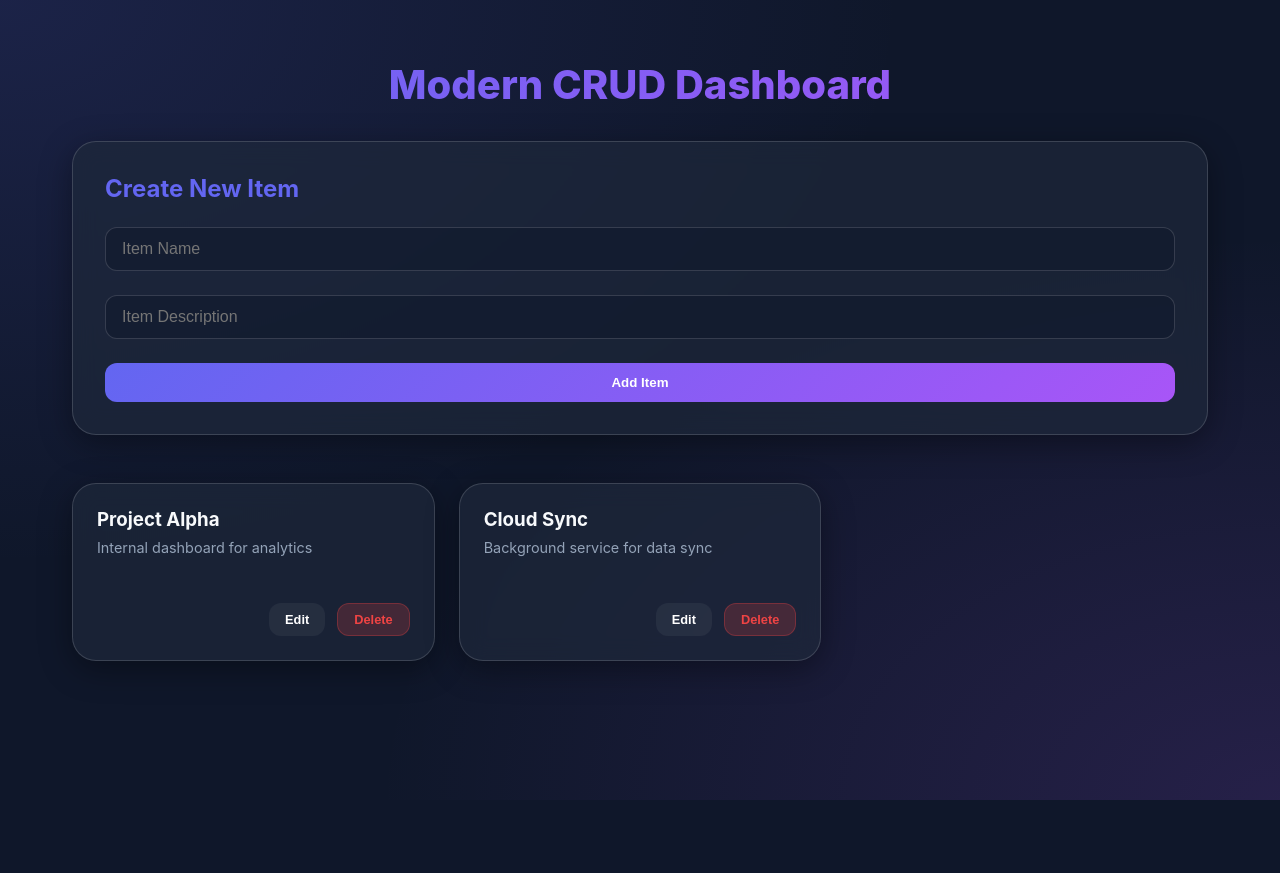
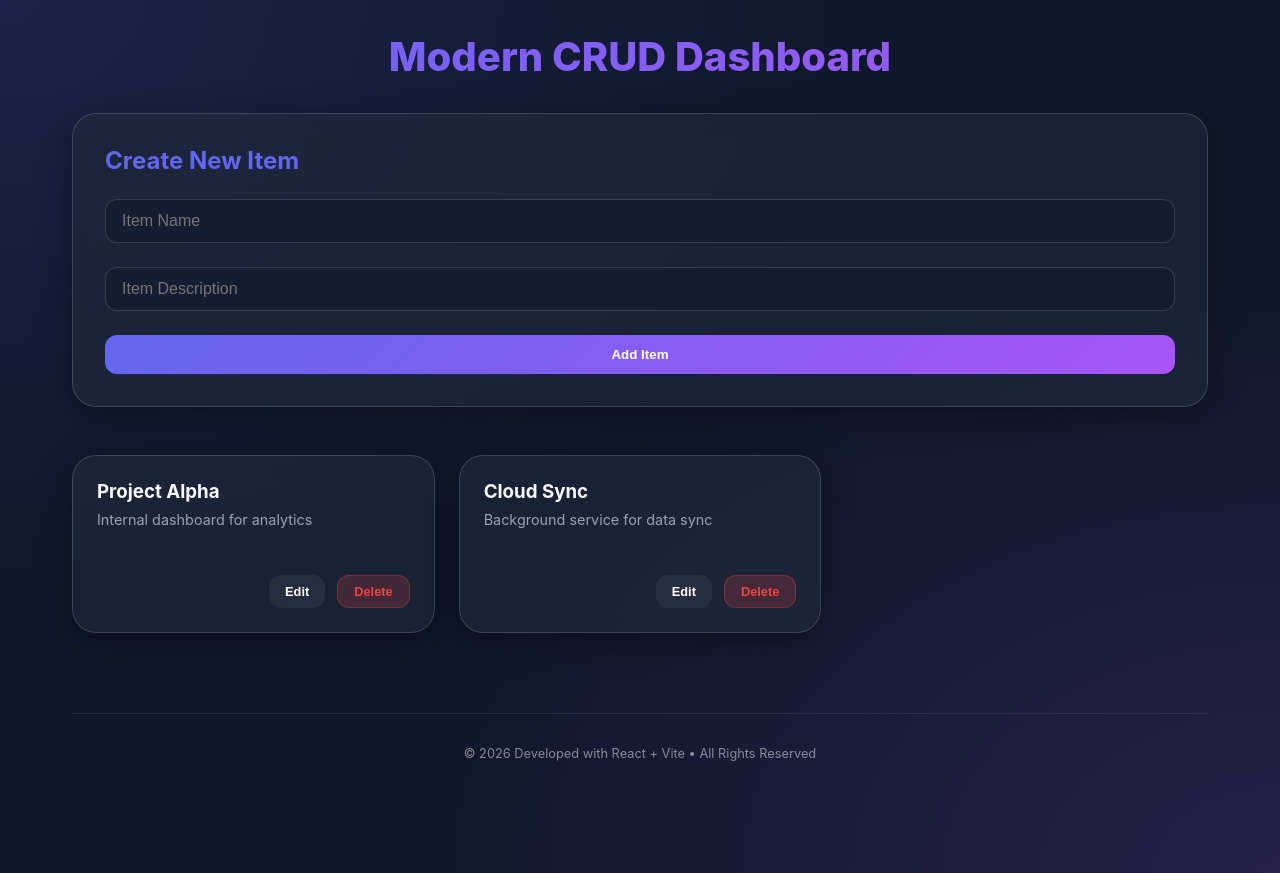
Before and after one commit to Janak27-del/crudwithreact, a React (Vite) app: page / in a window 1280 px wide. Before the commit the page ends 800 px from the top, so only its background shows below. Built offline with nearby package versions, Linux system fonts and the light colour scheme.

Commit message:
Add minimalist application footer

```diff
--- a/src/App.jsx
+++ b/src/App.jsx
@@ -65,6 +65,16 @@ function App() {
         startEdit={startEdit}
         handleDeleteItem={handleDeleteItem}
       />
+      <footer style={{
+        marginTop: '5rem',
+        textAlign: 'center',
+        opacity: 0.5,
+        fontSize: '0.8rem',
+        borderTop: '1px solid var(--glass-border)',
+        paddingTop: '2rem'
+      }}>
+        <p>&copy; 2026 Developed with React + Vite &bull; All Rights Reserved</p>
+      </footer>
     </div>
   )
 }
```
